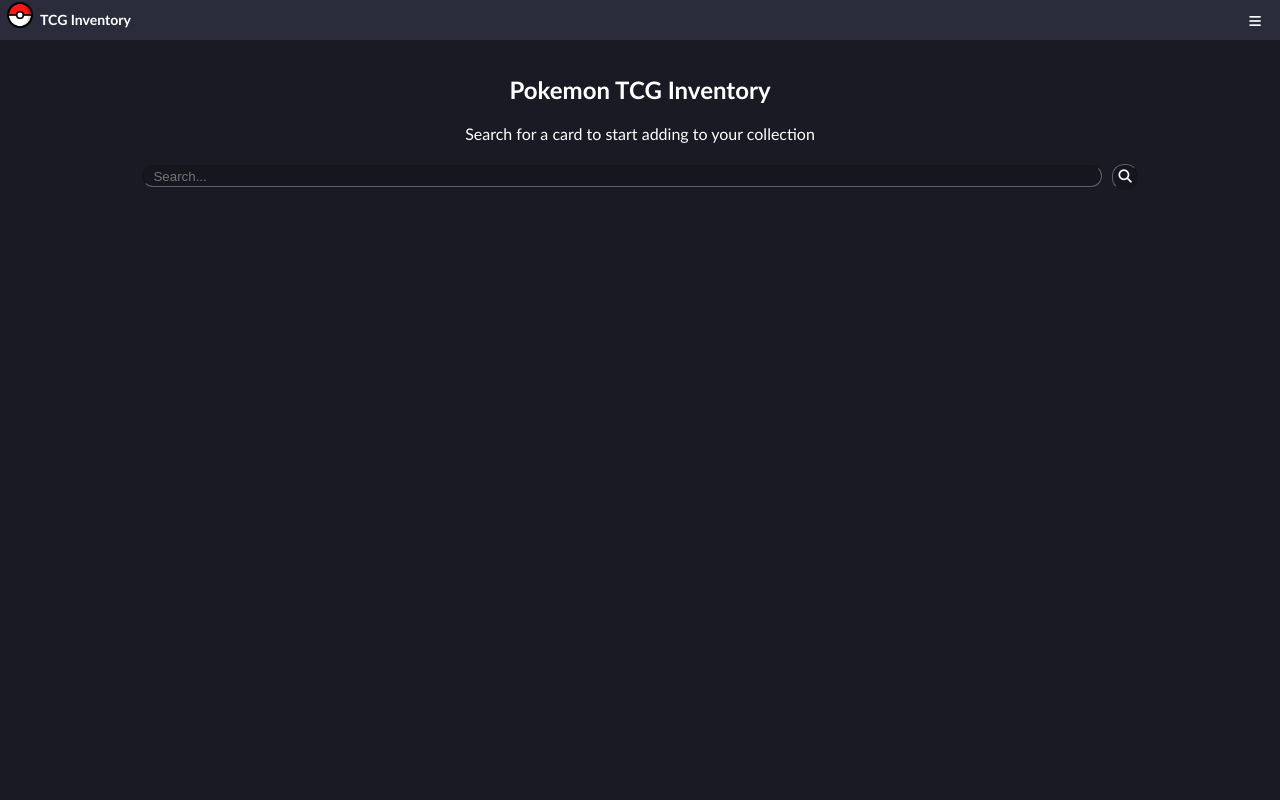
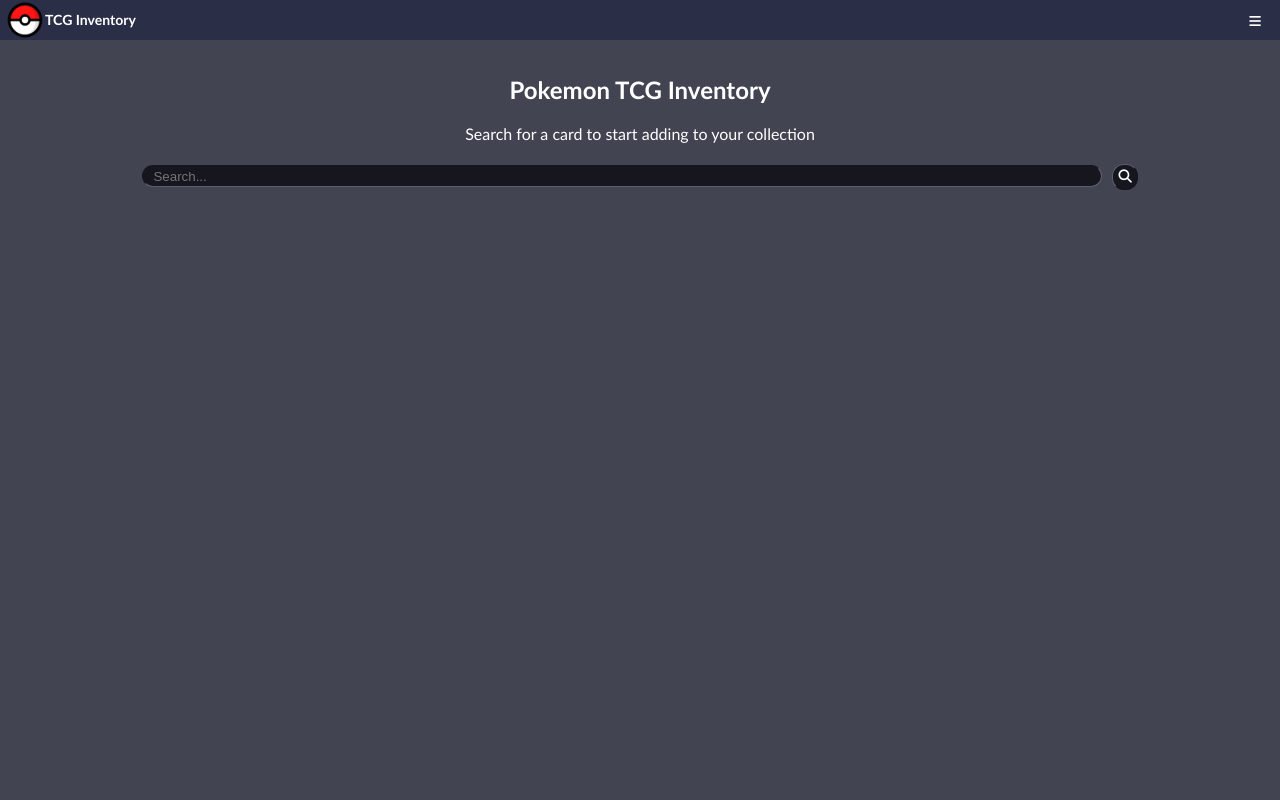
Before and after one commit to redjordan1202/PokeInv, a Django app: page / in a window 1280 px wide. Run offline with Django 4.2, Linux system fonts and the light colour scheme; parts of the project's set-up code (start-up, migrations or seed data) failed here and were passed over; some libraries are stand-ins or nearby versions.

Commit message:
Style Update
Change background and foreground colors to improve readability.
Added variables to the stylesheet for background and foreground colors.
Fixed layout issue with brand image in navbar

```diff
--- a/static/css/main.css
+++ b/static/css/main.css
@@ -1,8 +1,14 @@
+:root{
+    --background:rgb(66, 68, 82);
+    --forground: rgb(43, 46, 71);
+}
+
 * {
     -moz-box-sizing: border-box;
     -webkit-box-sizing: border-box;
     box-sizing: border-box;
 }
+
 
 body, html{
     margin:0;
@@ -10,7 +16,7 @@
 }
 
 body{
-    background-color: rgb(25, 26, 36);
+    background-color: var(--background);
     display: flex;
     flex-direction: column;
 }
@@ -21,7 +27,7 @@
 
 .navbar{
     color: white;
-    background-color: rgb(42, 44, 59);
+    background-color: var(--forground);
     display: block;
 }
 
@@ -50,13 +56,12 @@
 }
 
 #navbar-icon{
-    width: 40px;
+    width: 45px;
+    display: block;
 }
 
 .brand-icon{
-    margin: auto;
-    display: block;
-    width: 100%;
+    height: 100%;
 }
 
 #expand{
@@ -84,7 +89,7 @@
     width: 100%;
     margin: 0;
     padding: 0;
-    background-color: rgb(42, 44, 59);
+    background-color: var(--forground);
     display: none;
 }
 
@@ -206,8 +211,8 @@
 
 footer{
     width: 100%;
-    background-color: rgb(42, 44, 59);
-    position: relative;
+    background-color: var(--forground);
+    position: absolute;
     bottom: 0;
     text-align: justify;
     vertical-align: bottom;
@@ -287,7 +292,7 @@
     min-height: 32px;
     height: auto;
     margin: auto;
-    background-color: rgb(42, 44, 59);
+    background-color: var(--forground);
     border-radius: 12px;
     display: flex;
     justify-content: center;
--- a/templates/card/CardView.html
+++ b/templates/card/CardView.html
@@ -195,7 +195,7 @@
                         <h2 class="misc-header-title">Legality</h2>
                     </div>
                     <div class="misc-info-content single-info">
-                        {% for key, value in card.legalities.items %}
+                        {% for key, value in card.legalities.items reversed %}
                         <span>{{key}} | {% if value %}<i class="fa-solid fa-check green-check"></i> {% else %} <i class="fa-solid fa-x red-x"></i> {% endif %} </span>
                         {% endfor %}
                     </div>
```
Also changed, not shown: templates/base.html (+6 -4 lines).
